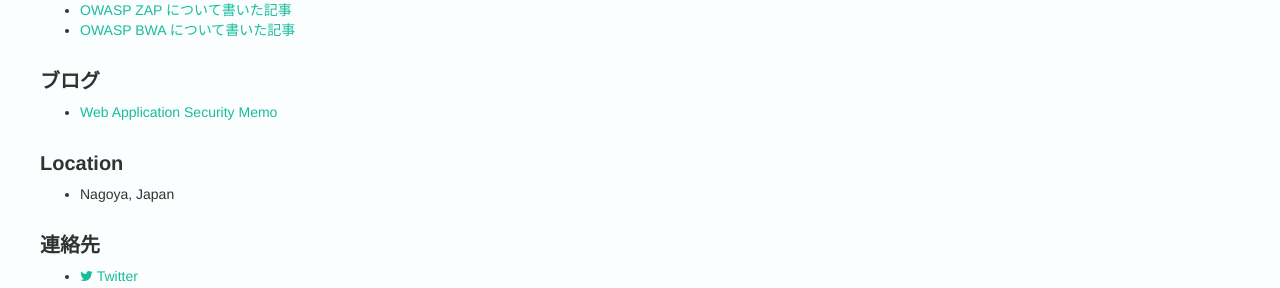
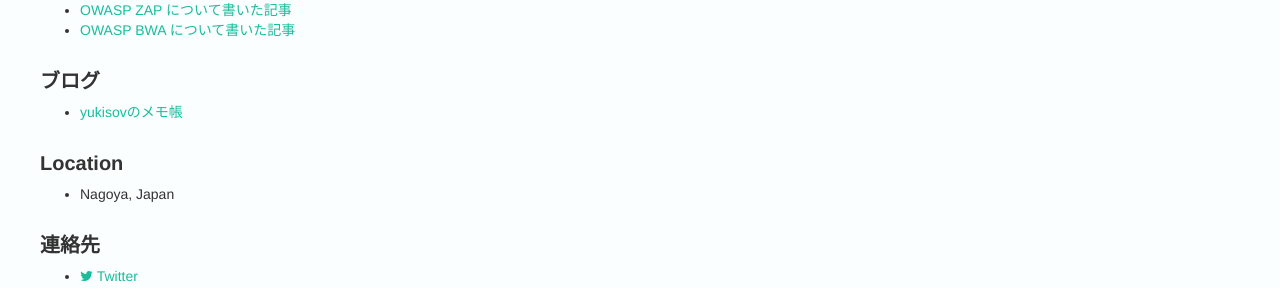
Before and after one commit to yukisov/yukisov.github.io, a Jekyll site: the page built from index.md, in a window 1280 px wide. Shown: the part 466-754 px from the top of the page. Built offline with Jekyll 4.4.1, drawn with Linux system fonts in a browser that asks for light colours; nearby versions of some CDN libraries.

Commit message:
ブログの名前が変わったので反映した。

```diff
--- a/index.md
+++ b/index.md
@@ -40,7 +40,7 @@
 ブログ
 ----
 
-- [Web Application Security Memo](http://www.pupha.net/)
+- [yukisovのメモ帳](http://www.pupha.net/)
 
 
 Location
```
